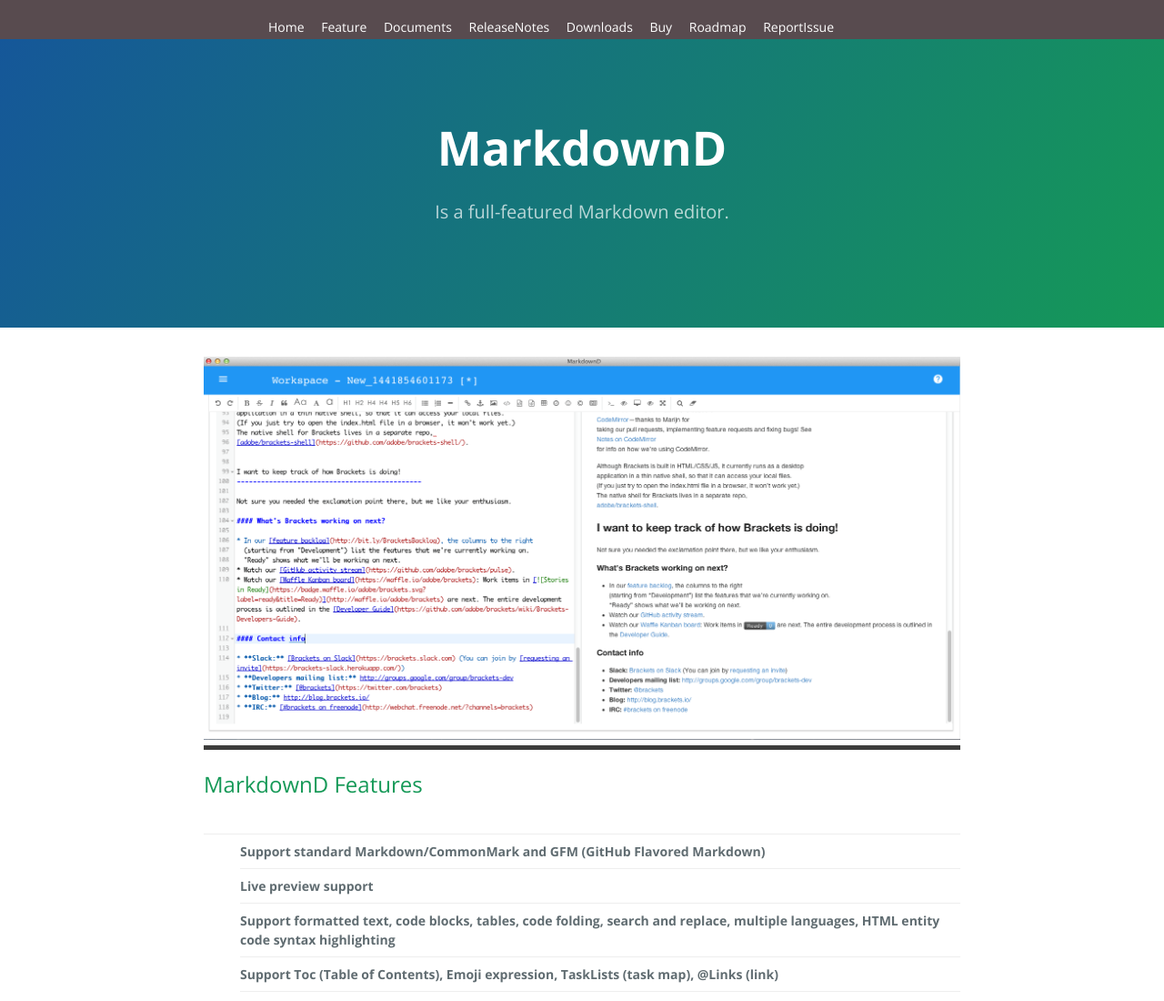
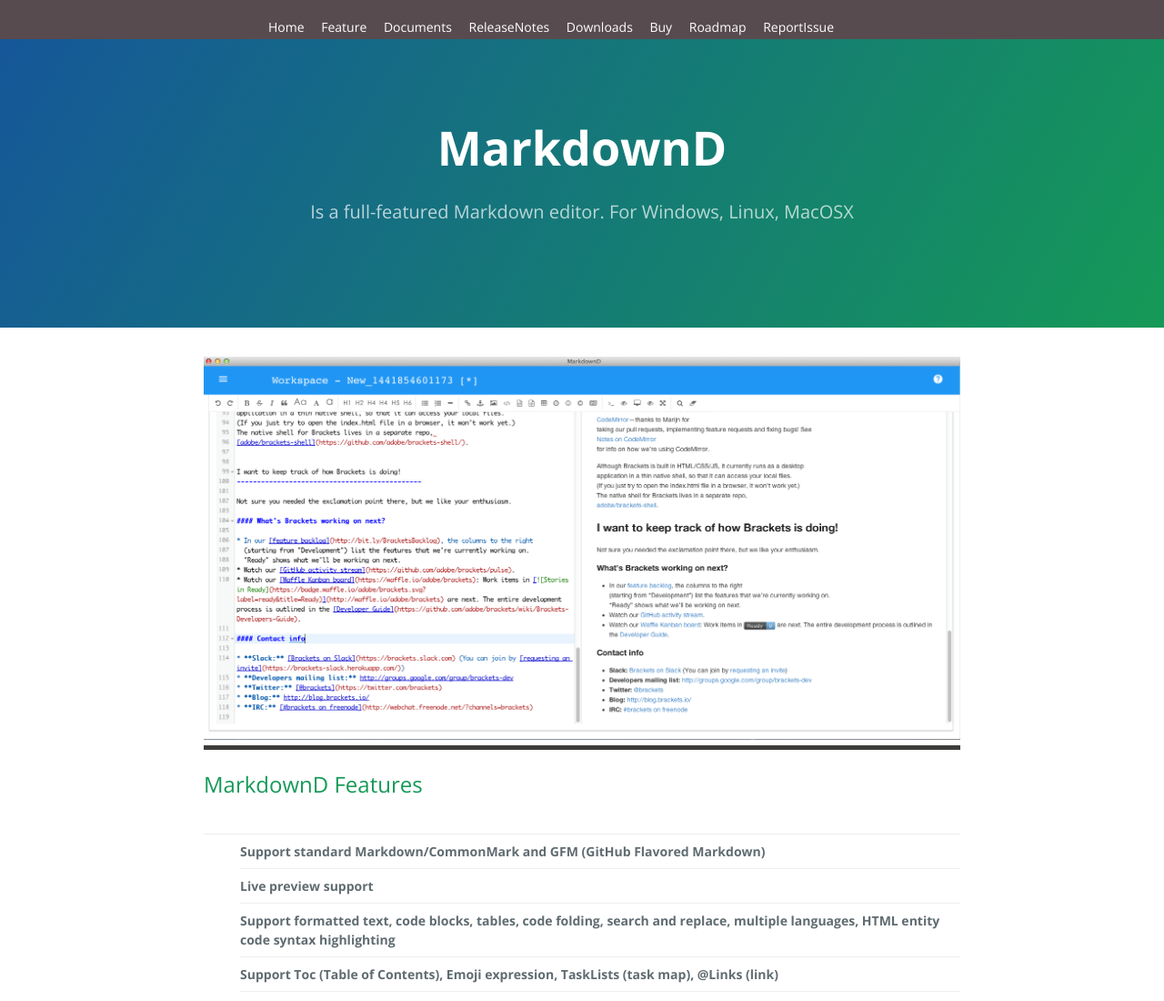
Before and after one commit to Romanysoft/MarkdownD, a plain HTML site: page index.html in a window 1280 px wide. Shown: the top 1100 px of the page at 91% size. Drawn offline with nearby package versions, Linux system fonts and the light colour scheme.

Commit message:
主页更新

```diff
--- a/index.html
+++ b/index.html
@@ -29,7 +29,7 @@
 
     <section class="page-header">
         <h1 class="project-name">MarkdownD</h1>
-        <h2 class="project-tagline">Is a full-featured Markdown editor.</h2>
+        <h2 class="project-tagline">Is a full-featured Markdown editor. For Windows, Linux, MacOSX</h2>
     </section>
 
     <section class="main-content">
```
